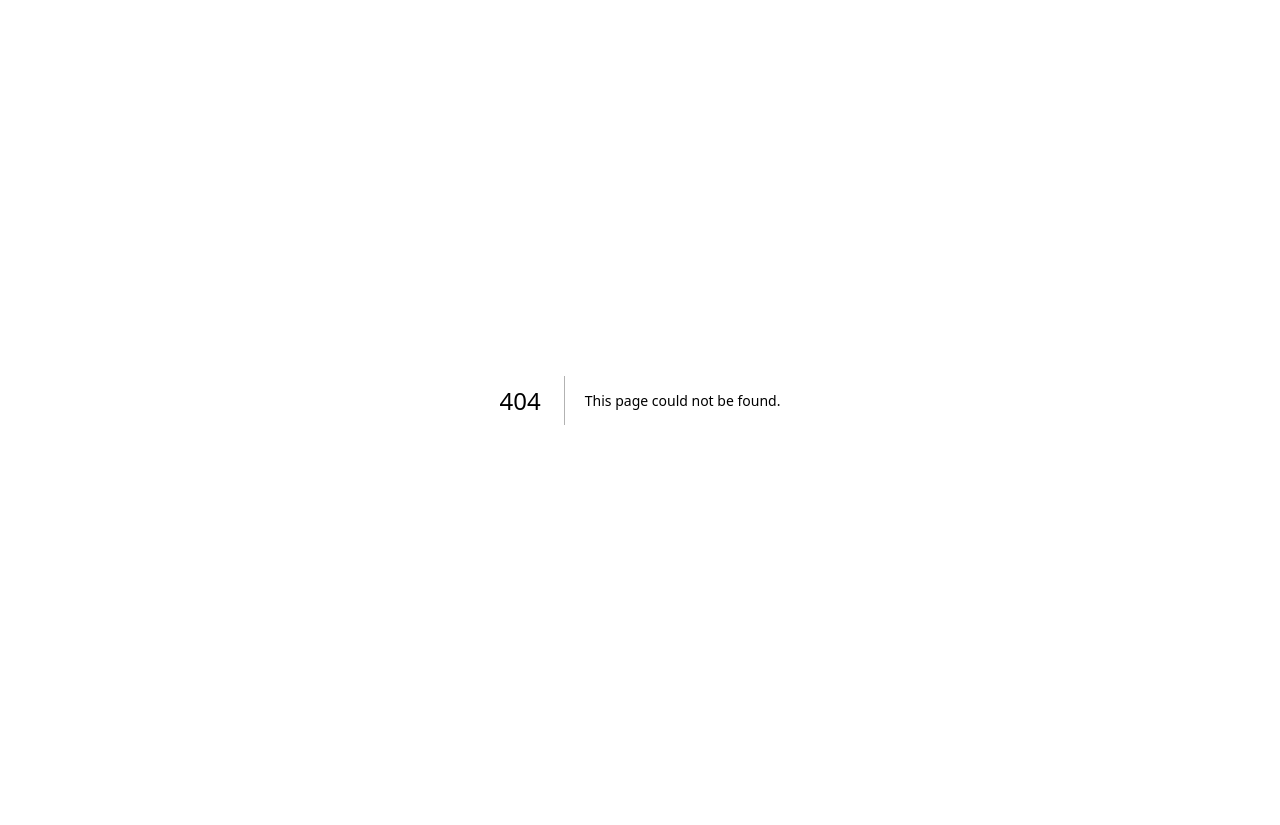
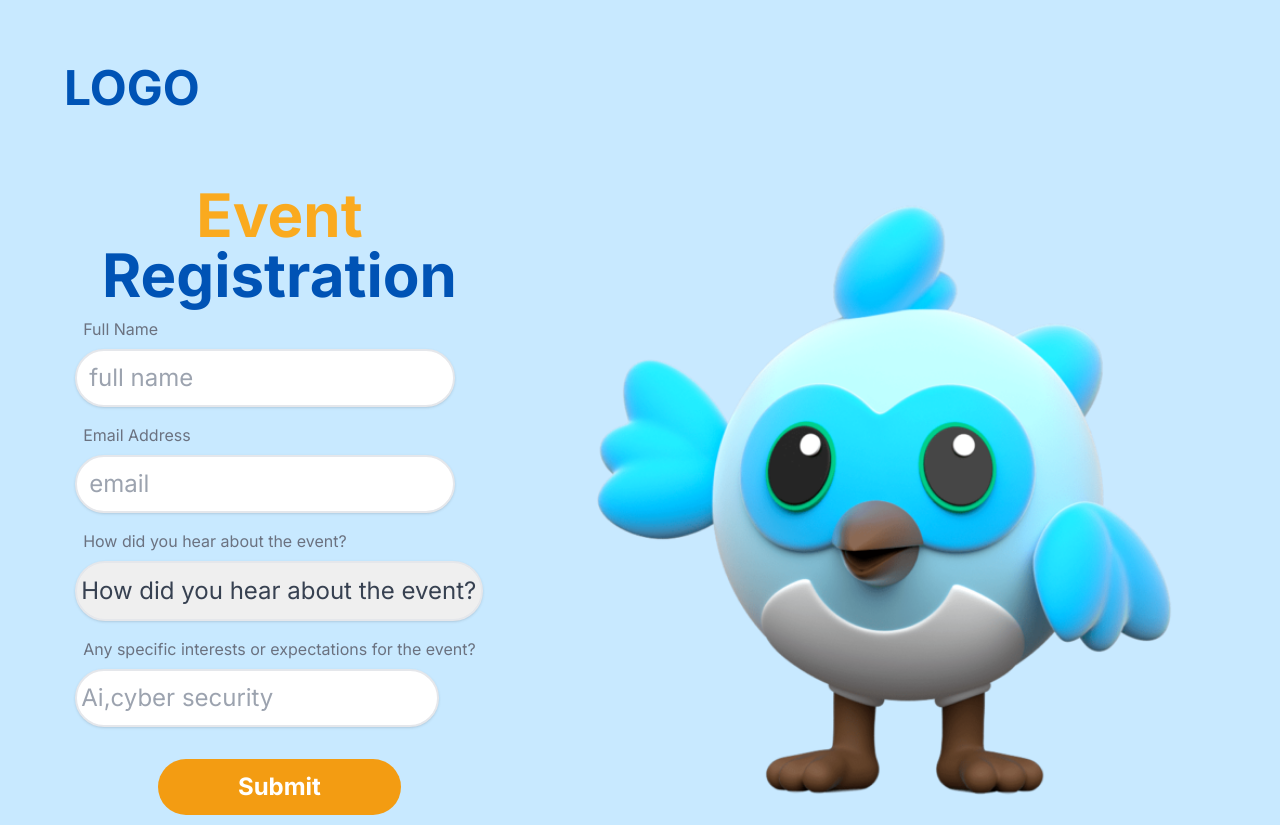
Before and after one commit to yasuogg/event-challenge, a Next.js app: page /event in a window 1280 px wide. Before the commit this address had no page. Before the commit the page ends 800 px from the top, so only its background shows below. Built offline with nearby package versions, Linux system fonts and the light colour scheme.

Commit message:
adding api post to the event form

```diff
--- /dev/null
+++ b/app/event/page.js
@@ -0,0 +1,127 @@
+'use client'
+import Footer from "@/components/footer";
+import Logo from "@/components/logo";
+import Image from "next/image";
+import { useState, useEffect } from "react";
+
+export default function Event(){
+
+    // State to store form data
+  const [formData, setFormData] = useState({
+    full_name: '',
+    email: '',
+    hear_about: '',
+    interests: '',
+  });
+
+  // State to store the response from the API
+  const [apiResponse, setApiResponse] = useState(null);
+
+  // Function to handle input changes
+  const handleInputChange = (e) => {
+    const { name, value } = e.target;
+    setFormData({
+      ...formData,
+      [name]: value,
+    });
+  };
+
+  // Function to handle form submission
+  const handleSubmit = async (e) => {
+    e.preventDefault();
+
+    try {
+      // API endpoint
+      const apiUrl = 'http://localhost:1337/api/event-forms';
+
+      // Data to be sent in the POST request
+      const postData = {
+        data: {
+          full_name: formData.full_name,
+          email: formData.email,
+          hear_about: formData.hear_about,
+          interests: formData.interests,
+        },
+      };
+
+      // Make the POST request
+      const response = await fetch(apiUrl, {
+        method: 'POST',
+        headers: {
+          'Content-Type': 'application/json',
+        },
+        body: JSON.stringify(postData),
+      });
+
+      // Parse the response
+      const responseData = await response.json();
+
+      // Set the response data in the state
+      setApiResponse(responseData);
+
+      // Optionally, you can reset the form after successful submission
+      setFormData({
+        full_name: '',
+        email: '',
+        hear_about: '',
+        interests: '',
+      });
+    } catch (error) {
+      console.error('Error making POST request:', error);
+    }
+  };
+
+    return(
+        <>
+        <Logo/>
+        <div className='flex justify-center lg:justify-evenly '>
+    <div className='flex justify-center items-center w-50% h-50% text-gray-500'>
+    <div className='flex-row text-gray justify-center items-center '>
+      <div className='flex-row justify-center items-center'>
+      <h1 className='text-6xl font-bold text-[#faaa1f] text-center'>Event
+      <br/><p className='text-[#0053B5]'>Registration</p></h1>
+        <div className='flex-col p-1'>
+
+    <label className='flex p-2'>Full Name</label>
+    <input  type="text"
+            name="full_name"
+            value={formData.full_name}
+            onChange={handleInputChange} placeholder="full name" className=' duration-500	 shadow appearance-none border-2 focus:ring-blue-500 focus:border-blue-500	  w-40% text-2xl py-3 px-3 text-gray-700 leading-tight focus:outline-none focus:shadow-outline focus:text-[#0053B5] rounded-full'/>
+    </div>
+    <div className='flex-col p-1'>
+    <label className='flex p-2'>Email Address</label>
+    <input placeholder="email" type="email"
+            name="email"
+            value={formData.email}
+            onChange={handleInputChange} className=' duration-500	shadow appearance-none border-2  focus:ring-blue-500 focus:border-blue-500 text-2xl w-50% py-3 px-3 text-gray-700 leading-tight focus:outline-none focus:shadow-outline focus:text-[#0053B5] rounded-full'/>
+    </div>
+    <div className='flex-col p-1'>
+    <label className='flex p-2'>How did you hear about the event?</label>
+    <select  type="text"
+            name="hear_about"
+            value={formData.hear_about}
+            onChange={handleInputChange}  class=" focus:ring-blue-500 focus:border-blue-500 shadow appearance-none border-2 text-[120%] lg:text-2xl w-50% py-3 px-1 text-gray-700 leading-tight focus:outline-none focus:shadow-outline focus:text-[#0053B5] rounded-full">
+  <option>How did you hear about the event?</option>
+  <option>How did you hear about the event?</option>
+  <option>How did you hear about the event?</option>
+  <option>How did you hear about the event?</option>
+</select>
+    </div>
+    <div className='flex-col p-1'>
+    <label className='flex p-2'>Any specific interests or expectations for the event?</label>
+    <input type="text"
+            name="interests"
+            value={formData.interests}
+            onChange={handleInputChange} placeholder="Ai,cyber security" className=' focus:ring-blue-500 focus:border-blue-500 duration-500	 shadow appearance-none border-2  text-2xl w-50% py-3 px-1 text-gray-700 leading-tight focus:outline-none focus:shadow-outline focus:text-[#0053B5] rounded-full'/>
+    </div>
+    </div>
+    <div className='flex pt-7 justify-center items-center'>
+    <button type="submit" onClick={handleSubmit} className='flex text-2xl  bg-[#F39C12] duration-50 hover:bg-[#3498DB] text-white font-bold py-3 px-20 rounded-full'>Submit</button>
+    </div>
+    </div>
+    </div>
+    <Image src="/dash.png" className='hidden lg:block' width={650} height={100}/>
+    </div>
+        </>
+    )
+}
--- a/app/login-org/page.js
+++ /dev/null
@@ -1,32 +0,0 @@
-import Logo from '@/components/logo'
-import Image from 'next/image'
-
-export default function login() {
-  return (
-    <>
-    <Logo/>
-    <div className='flex justify-evenly'>
-    <div className='flex justify-center items-center lg:flex lg:justify-start lg:p-32  w-50% h-50% text-gray-500'>
-    <div className='flex-row text-gray justify-center items-center '>
-      <div className='flex-row justify-center items-center'>
-      <h1 className='text-6xl font-bold text-[#faaa1f] text-center'>Dash
-      <br/><p className='text-[#0053B5]'>Connect</p></h1>
-        <div className='flex-col p-1'>
-    <label className='flex p-2'>Username</label>
-    <input className='shadow appearance-none border-2 rounded w-40% text-2xl py-3 px-3 text-gray-700 leading-tight focus:outline-none focus:shadow-outline focus:text-[#0053B5] rounded-full'/>
-    </div>
-    <div className='flex-col p-1'>
-    <label className='flex p-2'>Password</label>
-    <input type='password' className='shadow appearance-none border-2 rounded text-2xl w-50% py-3 px-3 text-gray-700 leading-tight focus:outline-none focus:shadow-outline focus:text-[#0053B5] rounded-full'/>
-    </div>
-    </div>
-    <div className='flex pt-7 justify-center items-center'>
-    <button className='flex text-2xl  bg-[#0053B5] hover:bg-sky-600 text-white font-bold py-3 px-20 rounded-full'>Login</button>
-    </div>
-    </div>
-    </div>
-    <Image src="/dash.png" className='hidden lg:block' width={650} height={100}/>
-    </div>
-    </>
-  )
-}
```
